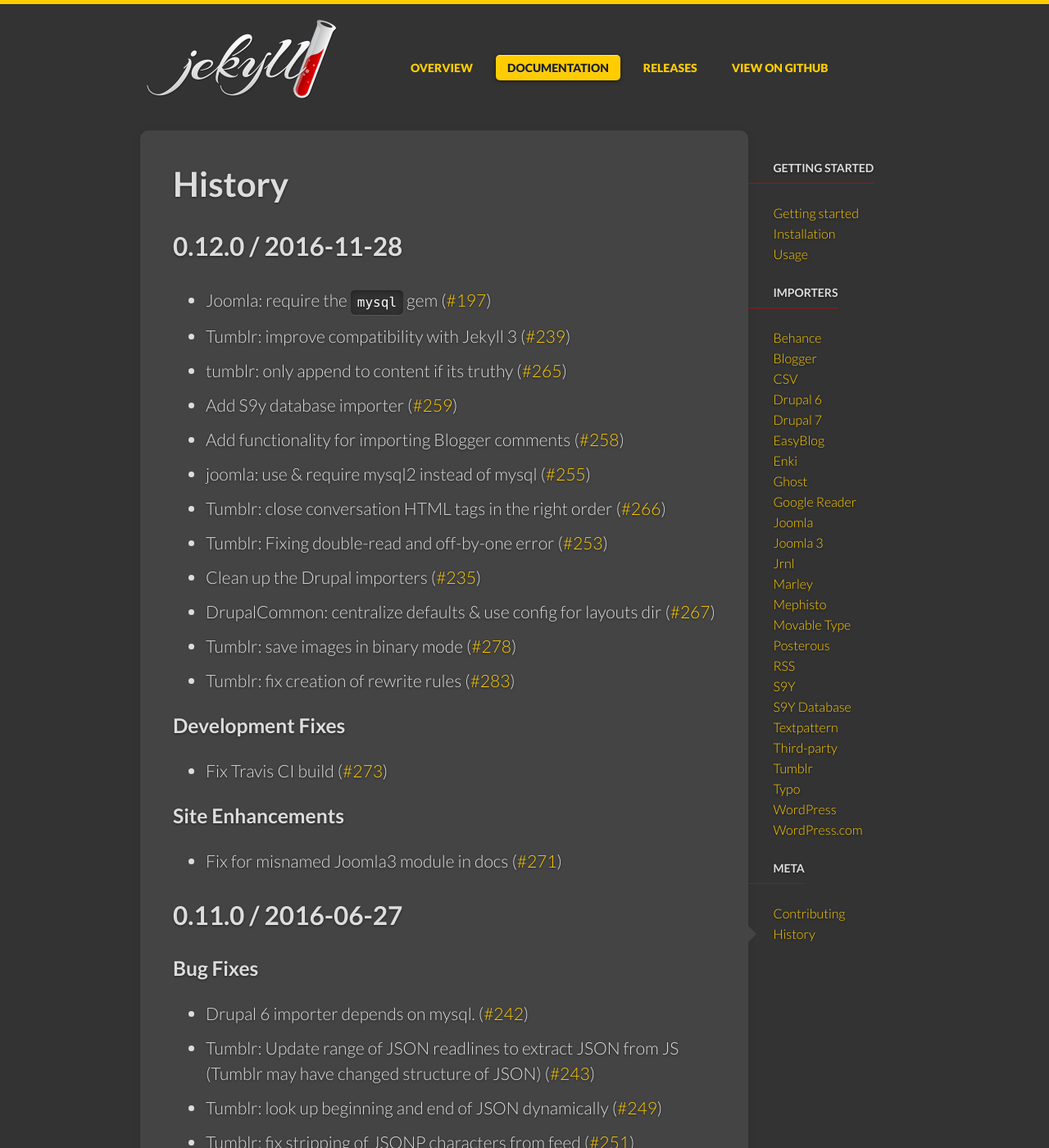
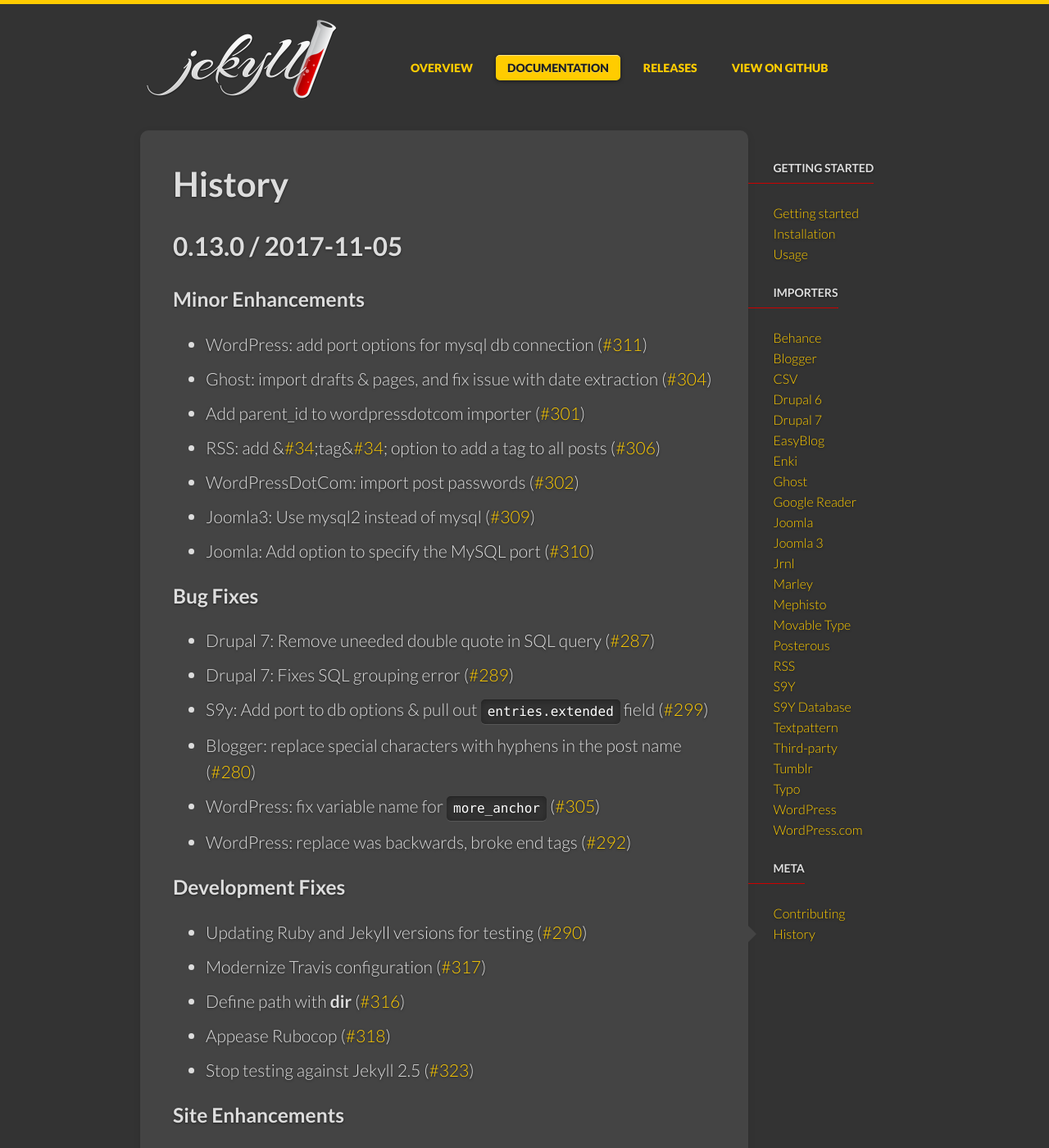
Before and after one commit to jekyll/jekyll-import, a Jekyll site: the page built from docs/_docs/history.md, in a window 1280 px wide and 1400 px high. Shown: the whole window at 82% size. Built offline with Jekyll 4.4.1, drawn with Linux system fonts in a browser that asks for light colours; some web fonts are replaced; some of the changed text lies outside the part shown.

Commit message:
Updated generated history.md file in the site.

```diff
--- a/docs/_docs/history.md
+++ b/docs/_docs/history.md
@@ -4,6 +4,45 @@
 permalink: "/docs/history/"
 prev_section: contributing
 ---
+
+## 0.13.0 / 2017-11-05
+
+### Minor Enhancements
+
+- WordPress: add port options for mysql db connection ([#311]({{ site.repository }}/issues/311))
+- Ghost: import drafts & pages, and fix issue with date extraction ([#304]({{ site.repository }}/issues/304))
+- Add parent_id to wordpressdotcom importer ([#301]({{ site.repository }}/issues/301))
+- RSS: add &[#34]({{ site.repository }}/issues/34);tag&[#34]({{ site.repository }}/issues/34); option to add a tag to all posts ([#306]({{ site.repository }}/issues/306))
+- WordPressDotCom: import post passwords ([#302]({{ site.repository }}/issues/302))
+- Joomla3: Use mysql2 instead of mysql ([#309]({{ site.repository }}/issues/309))
+- Joomla: Add option to specify the MySQL port ([#310]({{ site.repository }}/issues/310))
+
+### Bug Fixes
+
+- Drupal 7: Remove uneeded double quote in SQL query ([#287]({{ site.repository }}/issues/287))
+- Drupal 7: Fixes SQL grouping error ([#289]({{ site.repository }}/issues/289))
+- S9y: Add port to db options & pull out `entries.extended` field ([#299]({{ site.repository }}/issues/299))
+- Blogger: replace special characters with hyphens in the post name ([#280]({{ site.repository }}/issues/280))
+- WordPress: fix variable name for `more_anchor` ([#305]({{ site.repository }}/issues/305))
+- WordPress: replace was backwards, broke end tags ([#292]({{ site.repository }}/issues/292))
+
+### Development Fixes
+
+- Updating Ruby and Jekyll versions for testing ([#290]({{ site.repository }}/issues/290))
+- Modernize Travis configuration ([#317]({{ site.repository }}/issues/317))
+- Define path with __dir__ ([#316]({{ site.repository }}/issues/316))
+- Appease Rubocop ([#318]({{ site.repository }}/issues/318))
+- Stop testing against Jekyll 2.5 ([#323]({{ site.repository }}/issues/323))
+
+### Site Enhancements
+
+- Corrected Joomla3 importer name and clarified "category" field ([#286]({{ site.repository }}/issues/286))
+- Fixed style issues on HTTPS site ([#296]({{ site.repository }}/issues/296))
+- Change broken link for "A great article" ([#294]({{ site.repository }}/issues/294))
+
+### Documentation
+
+- Add the new port setting to the Wordpress importer docs ([#312]({{ site.repository }}/issues/312))
 
 ## 0.12.0 / 2016-11-28
 
```
